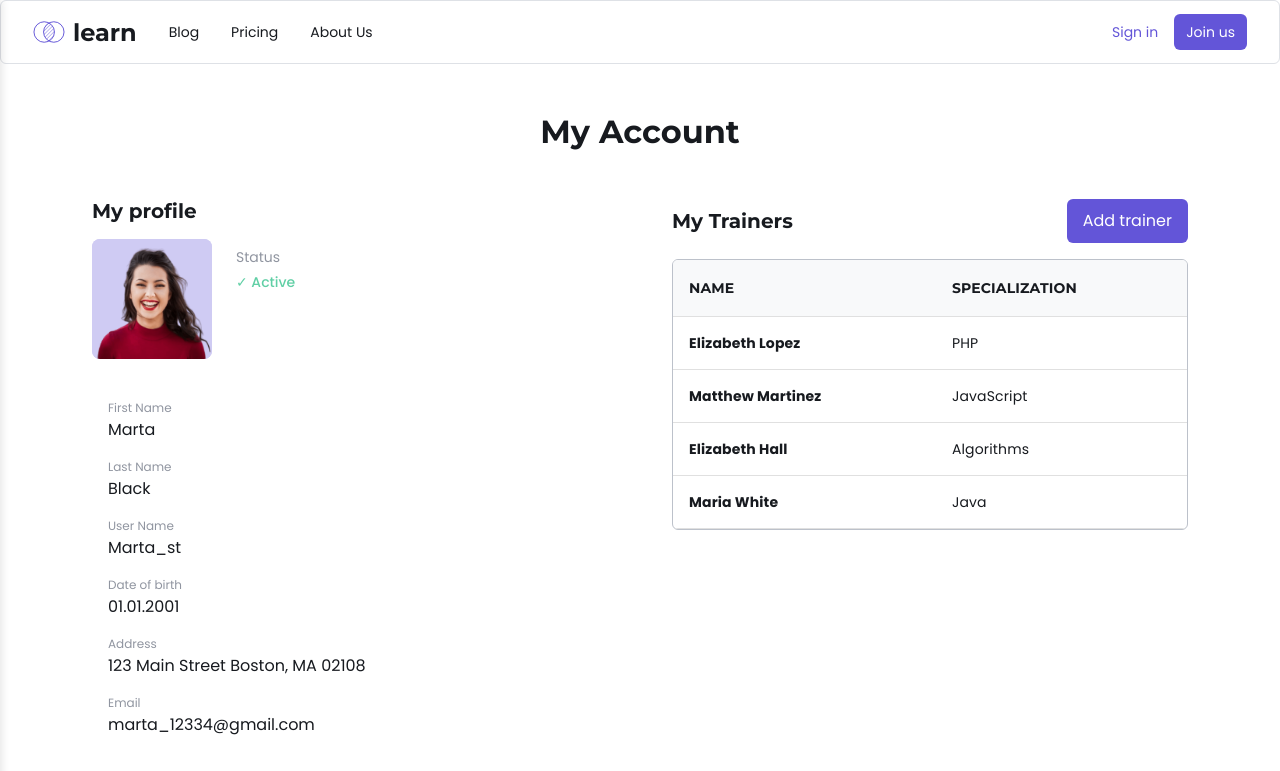
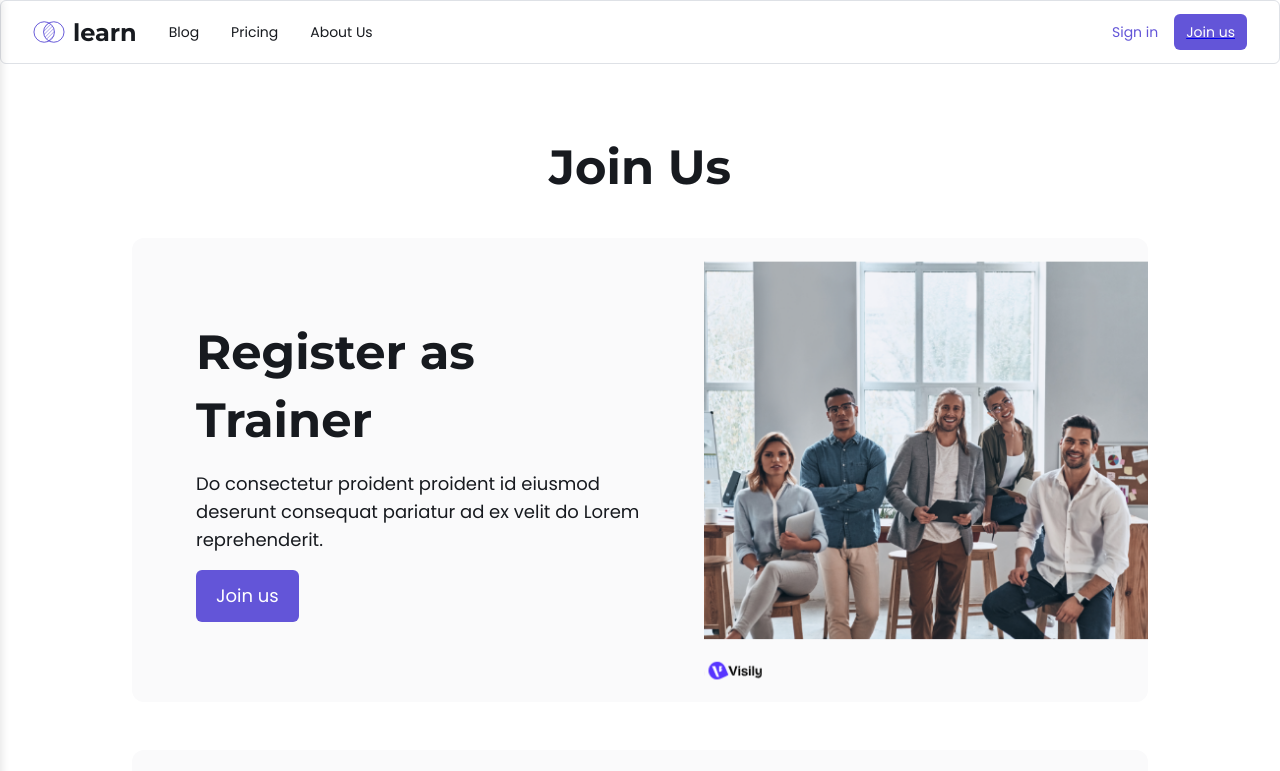
Before and after one commit to Jsalvar124/learn-app, a React (Vite) app: page /learn-app/join-us in a window 1280 px wide. Shown: the top 771 px of the page. Built offline with nearby package versions, Linux system fonts and the light colour scheme.

Commit message:
adding Router with placeholders for missing components, adding Link elements and navigation logic for buttons and anchor tags, removing hardcoded logic with states

```diff
--- a/package.json
+++ b/package.json
@@ -23,7 +23,8 @@
     "nucleo-core-essential-outline-24": "^1.1.6",
     "react": "^19.2.6",
     "react-dom": "^19.2.6",
-    "react-hot-toast": "^2.6.0"
+    "react-hot-toast": "^2.6.0",
+    "react-router-dom": "^7.17.0"
   },
   "devDependencies": {
     "@babel/core": "^7.29.0",
--- a/src/App.tsx
+++ b/src/App.tsx
@@ -1,11 +1,13 @@
 
 import { Header } from './layout/Header';
-// import { Login } from './pages/Login';
+import { Login } from './pages/Login';
 import { Footer } from './layout/Footer';
-// import { JoinUs } from './pages/JoinUs';
+import { JoinUs } from './pages/JoinUs';
 import { StudentAccount } from './pages/StudentAccount';
 import { useState } from 'react';
 import avatar from './assets/student-avatar-cropped.png'
+import { Navigate, Route, Routes } from 'react-router-dom';
+import { Registration } from './pages/Registration';
 
 function App() {
   const [isLoggedIn, setIsLoggedIn] = useState(false);
@@ -25,10 +27,17 @@ function App() {
         onSignOut={() => setIsLoggedIn(false)}
       />
       <main className="main">
-        {/* page content */}
-        {/* <Login /> */}
-        <StudentAccount />
-        {/* <JoinUs /> */}
+        <Routes>
+          <Route path="/login" element={<Login />} />
+          <Route path="/join-us" element={<JoinUs />} />
+          <Route path="/my-account" element={<StudentAccount />} />
+          <Route path="/registration" element={<Registration />} />
+          <Route path="/home" element={<div>Home</div>} />
+          <Route path="/training" element={<div>Training</div>} />
+          <Route path="/change-password" element={<div>Change Password</div>} />
+          <Route path="/registration-verification" element={<div>Registration Verification</div>} />
+          <Route path="/" element={<Navigate to="/login" />} />
+        </Routes>
       </main>
       <Footer />
     </div>
--- a/src/layout/Header/Header.tsx
+++ b/src/layout/Header/Header.tsx
@@ -4,6 +4,7 @@ import Logo from '../../assets/Logo';
 import { Button } from '../../components/common/Button';
 import { MobileMenu } from './components/MobileMenu';
 import { DesktopMenu } from './components/DesktopMenu';
+import { Link } from 'react-router-dom';
 
 interface User {
   userName: string;
@@ -56,7 +57,9 @@ const Header = ({ isLoggedIn, user, onSignIn, onSignOut }: HeaderProps) => {
             ) : (
               <>
                 <a href="#" className={styles.signIn} onClick={onSignIn}>Sign in</a>
-                <Button text="Join us" variant="prime" size="sm" />
+                <Link to="/join-us">
+                  <Button text="Join us" variant="prime" size="sm" />
+                </Link>
               </>
             )}
           </div>
--- a/src/layout/Header/components/DesktopMenu/DesktopMenu.tsx
+++ b/src/layout/Header/components/DesktopMenu/DesktopMenu.tsx
@@ -4,6 +4,7 @@ import { IconUser3Outline24, IconArrowDoorOut2Outline24 } from 'nucleo-core-esse
 
 // moon/night icon
 import { IconToggleOutline24 } from 'nucleo-core-essential-outline-24';
+import { Link } from 'react-router-dom';
 
 interface User {
   userName: string;
@@ -38,10 +39,10 @@ const DesktopMenu = ({ user, onSignOut, onClose }: DesktopMenuProps) => {
         <div className={styles.divider} />
 
         <nav className={styles.nav}>
-          <a href="#" className={styles.navItem}>
+          <Link to="/my-account" className={styles.navItem}>
             <IconUser3Outline24 />
             <span>My Account</span>
-          </a>
+          </Link>
           <div className={styles.navItem}>
             <IconToggleOutline24 />
             <span>Night mode</span>
--- a/src/layout/Header/components/MobileMenu/MobileMenu.tsx
+++ b/src/layout/Header/components/MobileMenu/MobileMenu.tsx
@@ -1,6 +1,6 @@
+import { Link } from 'react-router-dom';
 import styles from './MobileMenu.module.css';
 import { IconXmarkOutline24, IconArrowDoorOut2Outline24 } from 'nucleo-core-essential-outline-24';
-
 
 interface User {
   userName: string;
@@ -49,7 +49,7 @@ const MobileMenu = ({ isOpen, isLoggedIn, user, onClose, onSignIn, onSignOut }:
           <a href="#" className={styles.navLink}>Pricing</a>
           <a href="#" className={styles.navLink}>About Us</a>
           {isLoggedIn && (
-            <a href="#" className={styles.navLink}>My Account</a>
+            <Link to="/my-account" className={styles.navLink}>My Account</Link>
           )}
         </nav>
 
--- a/src/main.tsx
+++ b/src/main.tsx
@@ -5,12 +5,17 @@ import App from './App.tsx'
 import { LocalizationProvider } from '@mui/x-date-pickers';
 import { AdapterDayjs } from '@mui/x-date-pickers/AdapterDayjs';
 import { Toaster } from 'react-hot-toast';
+import { BrowserRouter } from 'react-router-dom'
+
+
 
 createRoot(document.getElementById('root')!).render(
   <StrictMode>
-    <LocalizationProvider dateAdapter={AdapterDayjs}>
-      <App />
-      <Toaster position="top-right" />
-    </LocalizationProvider>
+    <BrowserRouter basename="/learn-app/">
+      <LocalizationProvider dateAdapter={AdapterDayjs}>
+        <App />
+        <Toaster position="top-right" />
+      </LocalizationProvider>
+    </BrowserRouter>
   </StrictMode>,
 )
--- a/src/pages/JoinUs/JoinUs.tsx
+++ b/src/pages/JoinUs/JoinUs.tsx
@@ -1,17 +1,11 @@
-import { useState } from 'react';
 import styles from './JoinUs.module.css';
 import { JoinUsBox } from './components/JoinUsBox';
-import { Registration } from '../Registration';
-import type { Role } from '../../types';
 import trainerImg from '../../assets/trainer-join-us.png';
 import studentImg from '../../assets/student-join-us.png';
+import { useNavigate } from 'react-router-dom';
 
 const JoinUs = () => {
-  const [role, setRole] = useState<Role | null>(null);
-
-  if (role) {
-    return <Registration role={role} />;
-  }
+  const navigate = useNavigate();
 
   return (
     <div className={styles.page}>
@@ -20,12 +14,12 @@ const JoinUs = () => {
         <JoinUsBox
           role="trainer"
           image={trainerImg}
-          onClick={() => setRole('trainer')}
+          onClick={() => navigate('/registration?role=trainer')}
         />
         <JoinUsBox
           role="student"
           image={studentImg}
-          onClick={() => setRole('student')}
+          onClick={() => navigate('/registration?role=student')}
         />
       </div>
     </div>
--- a/src/pages/Registration/Registration.tsx
+++ b/src/pages/Registration/Registration.tsx
@@ -11,12 +11,14 @@ import studentImg from '../../assets/student-registration.png';
 // import dayjs from 'dayjs';
 import toast from 'react-hot-toast';
 // import { SuccessToast } from '../../components/common/SuccessToast';
+import { useSearchParams, useNavigate } from 'react-router-dom';
 
-interface RegistrationProps {
-  role: Role;
-}
+const Registration = () => {
+  const [searchParams] = useSearchParams();
+  const navigate = useNavigate();
+  const role = searchParams.get('role') as Role;
 
-const Registration = ({ role }: RegistrationProps) => {
+  // Refactor with formData object
   const [firstName, setFirstName] = useState('');
   const [lastName, setLastName] = useState('');
   const [dateOfBirth, setDateOfBirth] = useState('');
@@ -27,6 +29,10 @@ const Registration = ({ role }: RegistrationProps) => {
   const [isSubmitted, setIsSubmitted] = useState(false);
   const [credentials, setCredentials] = useState({ username: '', password: '' });
 
+  if (!role) {
+    navigate('/join-us');
+    return null;
+  }
   const validate = () => {
     const newErrors: Record<string, string> = {};
     if (!firstName) newErrors.firstName = 'First name is required';
--- a/src/pages/Registration/components/RegistrationSuccess/RegistrationSuccess.tsx
+++ b/src/pages/Registration/components/RegistrationSuccess/RegistrationSuccess.tsx
@@ -1,3 +1,4 @@
+import { Link } from 'react-router-dom';
 import { Button } from '../../../../components/common/Button';
 import styles from './RegistrationSuccess.module.css';
 import { IconCircleCheckOutline24 } from 'nucleo-core-essential-outline-24';
@@ -27,7 +28,9 @@ const RegistrationSuccess = ({ username, password }: RegistrationSuccessProps) =
         <p className={styles.value}>{password}</p>
       </div>
     </div>
-    <Button text="My account" variant="prime" />
+    <Link to="/my-account">
+      <Button text="My account" variant="prime" />
+    </Link>
   </div>
 );
 
```
Also changed, not shown: 1 other file (tests, documents, lock files or other folders).
